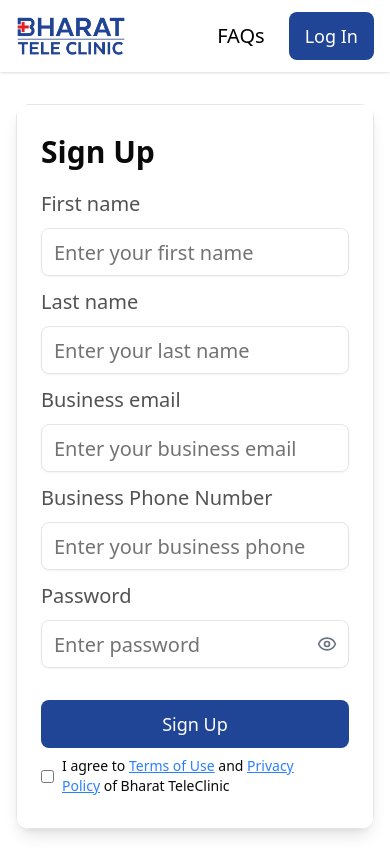
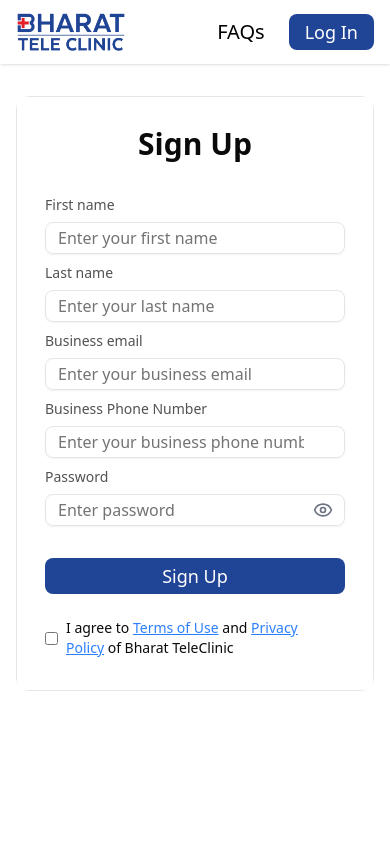
Before and after one commit to mayurmadankar/Ads-Manager, a React (Vite) app: page /auth/register in a window 390 px wide. Built offline with nearby package versions, Linux system fonts and the light colour scheme.

Commit message:
responsive UI of sign up

```diff
--- a/src/components/auth/AuthLayout.jsx
+++ b/src/components/auth/AuthLayout.jsx
@@ -1,14 +1,19 @@
-import React from "react";
-import { Outlet } from "react-router-dom";
+import React, { useState } from "react";
+import { Outlet, useNavigate } from "react-router-dom";
 import { Button } from "../ui/button";
+import girlImg from "../../assets/girl.png";
+import btimage from "../../assets/btimage.png";
 
 const AuthLayout = () => {
+  const navigate = useNavigate();
+  const [tbn, setTbn] = useState(false);
+
   return (
     <div className="min-h-screen flex flex-col ">
       <header className="flex items-center justify-between px-12 py-5 bg-white shadow-sm max-md:py-3 max-md:px-4">
         <div className="flex items-center gap-3">
           <img
-            src="/src/assets/btimage.png"
+            src={btimage}
             alt="Brand logo"
             className="h-14 w-auto max-md:h-10"
           />
@@ -20,15 +25,24 @@
           >
             FAQs
           </a>
-          <Button variant="custom" className="md:w-[120px] text-lg py-6">
-            Log In
+          <Button
+            variant="custom"
+            className="md:w-[120px] text-lg py-6 max-md:py-3"
+            onClick={() => {
+              setTbn(!tbn);
+              {
+                tbn ? navigate("/auth/login") : navigate("/auth/register");
+              }
+            }}
+          >
+            {tbn ? "Sign Up" : "Log In"}
           </Button>
         </div>
       </header>
-      <main className="flex flex-1 items-center justify-center px-12 my-4 max-md:p-4">
-        <div className="flex flex-col md:flex-row bg-white rounded-xl shadow-lg overflow-hidden w-full">
-          <div className="hidden md:flex flex-col justify-center items-center bg-blue-100 px-10 py-12 w-1/2">
-            <img src="/src/assets/girl.png" alt="default-girl" />
+      <main className="flex md:flex-1 items-center justify-center px-12 my-4 max-md:p-4">
+        <div className="flex flex-col md:flex-row bg-white rounded-xl md:shadow-lg overflow-hidden w-full">
+          <div className="hidden lg:flex flex-col justify-center items-center bg-blue-100 px-10 py-12 w-1/2">
+            <img src={girlImg} alt="default-girl" />
           </div>
           <div className="flex-1 flex items-center justify-center md:px-8 md:py-8 md:bg-blue-100">
             <Outlet />
--- a/src/components/common/CommonForm.jsx
+++ b/src/components/common/CommonForm.jsx
@@ -96,6 +96,7 @@
                   name="password"
                   placeholder="Enter password"
                   value={formData.password}
+                  maxLength={20}
                   onChange={(event) =>
                     handleInputChange(
                       event,
@@ -142,21 +143,21 @@
                   (getControlItem.name === "lastName" && lastNameError) ||
                   (getControlItem.name === "email" && emailError) ||
                   (getControlItem.name === "phone" && phoneError)
-                    ? "border-red-500 pr-10"
+                    ? "border-red-500 pr-10 text-sm"
                     : "pr-10"
                 }
               />
               {getControlItem.name === "firstName" && firstNameError && (
-                <p className="text-red-500">{firstNameError}</p>
+                <p className="text-red-500 text-sm">{firstNameError}</p>
               )}
               {getControlItem.name === "lastName" && lastNameError && (
-                <p className="text-red-500">{lastNameError}</p>
+                <p className="text-red-500 text-sm">{lastNameError}</p>
               )}
               {getControlItem.name === "email" && emailError && (
-                <p className="text-red-500">{emailError}</p>
+                <p className="text-red-500 text-sm">{emailError}</p>
               )}
               {getControlItem.name === "phone" && phoneError && (
-                <p className="text-red-500">{phoneError}</p>
+                <p className="text-red-500 text-sm">{phoneError}</p>
               )}
             </>
           );
@@ -187,9 +188,7 @@
       <div className="flex flex-col gap-3">
         {formControls.map((controlItem) => (
           <div className="grid w-full gap-1.5" key={controlItem.name}>
-            <Label className="mb-1 text-xl text-neutral-600">
-              {controlItem.label}
-            </Label>
+            <Label className="mb-1 text-neutral-600">{controlItem.label}</Label>
             {renderInputsByComponentType(controlItem)}
           </div>
         ))}
@@ -197,7 +196,7 @@
       <Button
         disabled={isBtnDisabled}
         type="submit"
-        className="w-full mt-4 text-lg py-6"
+        className="w-full mt-4 text-lg py-6 max-md:py-3"
         variant="custom"
       >
         {buttonText || "Submit"}
--- a/src/components/config/index.js
+++ b/src/components/config/index.js
@@ -37,3 +37,20 @@
     type: "password"
   }
 ];
+
+export const loginFormControls = [
+  {
+    name: "email",
+    label: "Email",
+    placeholder: "Enter your email",
+    componentType: "input",
+    type: "email"
+  },
+  {
+    name: "password",
+    label: "Password",
+    placeholder: "Enter your password",
+    componentType: "input",
+    type: "password"
+  }
+];
--- a/src/components/ui/input.jsx
+++ b/src/components/ui/input.jsx
@@ -8,7 +8,7 @@
       type={type}
       data-slot="input"
       className={cn(
-        "file:text-foreground placeholder:text-muted-foreground selection:bg-primary selection:text-primary-foreground dark:bg-input/30 border-input flex h-12 w-full min-w-0 rounded-md border bg-transparent px-3 py-1 text-xl shadow-xs transition-[color,box-shadow] outline-none file:inline-flex file:h-7 file:border-0 file:bg-transparent file:text-sm file:font-medium disabled:pointer-events-none disabled:cursor-not-allowed disabled:opacity-50 md:text-lg",
+        "file:text-foreground placeholder:text-muted-foreground selection:bg-primary selection:text-primary-foreground dark:bg-input/30 border-input flex h-8 w-[400px] min-w-0 rounded-md border bg-transparent px-3 py-1 text-md shadow-xs transition-[color,box-shadow] outline-none file:inline-flex file:h-7 file:border-0 file:bg-transparent file:text-sm file:font-medium disabled:pointer-events-none disabled:cursor-not-allowed disabled:opacity-50 md:h-10 md:text-lg md:file:h-7 max-sm:w-[300px]",
         "focus-visible:border-blue-600 focus-visible:ring-blue-200 focus-visible:ring-[3px]",
         "aria-invalid:ring-destructive/20 dark:aria-invalid:ring-destructive/40 aria-invalid:border-destructive",
         className
--- a/src/components/ui/label.jsx
+++ b/src/components/ui/label.jsx
@@ -1,21 +1,19 @@
-import * as React from "react"
-import * as LabelPrimitive from "@radix-ui/react-label"
+import * as React from "react";
+import * as LabelPrimitive from "@radix-ui/react-label";
 
-import { cn } from "@/lib/utils"
+import { cn } from "@/lib/utils";
 
-function Label({
-  className,
-  ...props
-}) {
+function Label({ className, ...props }) {
   return (
-    (<LabelPrimitive.Root
+    <LabelPrimitive.Root
       data-slot="label"
       className={cn(
-        "flex items-center gap-2 text-sm leading-none font-medium select-none group-data-[disabled=true]:pointer-events-none group-data-[disabled=true]:opacity-50 peer-disabled:cursor-not-allowed peer-disabled:opacity-50",
+        "flex items-center gap-2 text-sm leading-none font-medium select-none group-data-[disabled=true]:pointer-events-none group-data-[disabled=true]:opacity-50 peer-disabled:cursor-not-allowed peer-disabled:opacity-50 md:text-xl",
         className
       )}
-      {...props} />)
+      {...props}
+    />
   );
 }
 
-export { Label }
+export { Label };
--- a/src/pages/AuthLogin.jsx
+++ b/src/pages/AuthLogin.jsx
@@ -1,20 +1,16 @@
-import React from "react";
+import React, { useState } from "react";
+
+const initialState = {
+  email: "",
+  password: ""
+};
 
 const AuthLogin = () => {
+  const [formData, setFormData] = useState(initialState);
   return (
     <div>
       <h1>Login</h1>
-      <form>
-        <label>
-          Email:
-          <input type="email" name="email" required />
-        </label>
-        <label>
-          Password:
-          <input type="password" name="password" required />
-        </label>
-        <button type="submit">Login</button>
-      </form>
+
     </div>
   );
 };
--- a/src/pages/AuthRegister.jsx
+++ b/src/pages/AuthRegister.jsx
@@ -19,8 +19,8 @@
   }
 
   return (
-    <div className="flex items-center justify-center w-full p-6 bg-white border rounded-lg">
-      <div className="w-full">
+    <div className="flex items-center justify-center  w-[500px] p-6 bg-white border rounded-lg ">
+      <div className="flex flex-col items-center justify-center w-full gap-4">
         <h1 className="text-[30px] font-bold mb-4">Sign Up</h1>
         <CommonForm
           formControls={registerFormControls}
@@ -29,7 +29,7 @@
           setFormData={setFormData}
           onSubmit={onSubmit}
         />
-        <div className="flex items-center justify-center py-2 gap-2">
+        <div className="flex items-center justify-center py-2 gap-2 max-sm:w-[300px]">
           <input type="checkbox" id="terms" className="accent-blue-600" />
           <label htmlFor="terms" className="text-sm">
             I agree to&nbsp;
--- /dev/null
+++ b/tailwind.config.js
@@ -0,0 +1,9 @@
+export default {
+  theme: {
+    extend: {
+      screens: {
+        custom: "1340px"
+      }
+    }
+  }
+};
```
